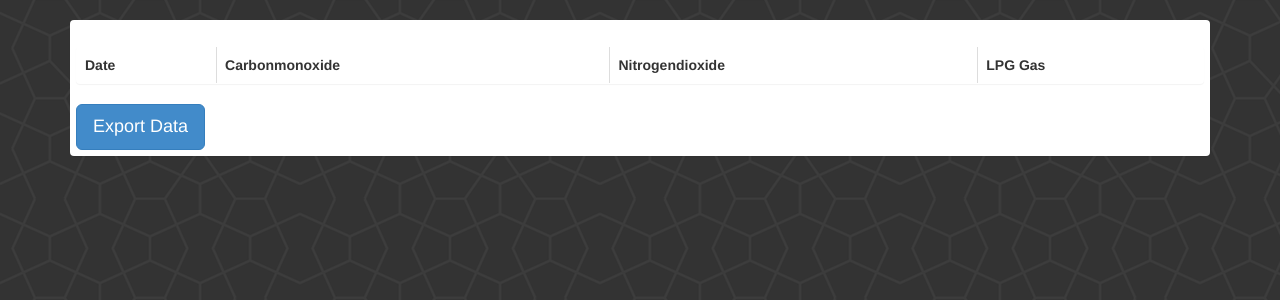
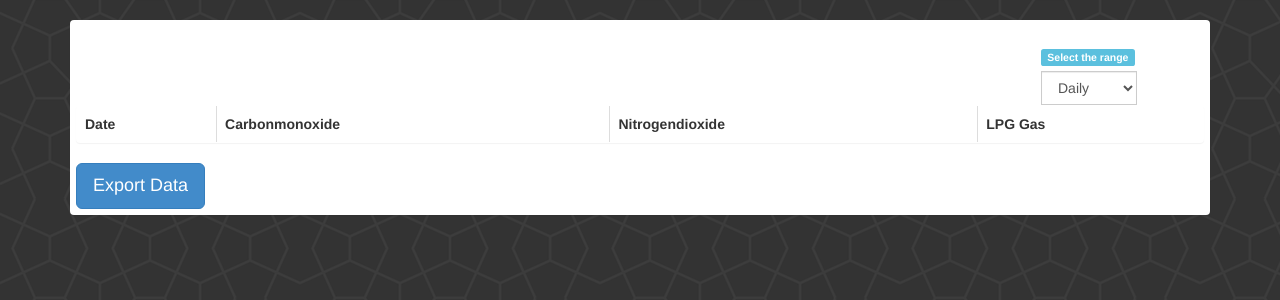
Before and after one commit to EmilyK/Quali-Hewa, a Django app: template hewa/templates/hewa/station_detail.html in a window 1280 px wide. Shown: the part 52-352 px from the top of the page. Run offline with Django 3.2, Linux system fonts and the light colour scheme; the template is opened without the code that fills it: values that come from a table or form of the project are taken from there, others are empty; parts of the project's set-up code (start-up, migrations or seed data) failed here and were passed over; some libraries are stand-ins or nearby versions.

Commit message:
fixed detail page

```diff
--- a/hewa/templates/hewa/station_detail.html
+++ b/hewa/templates/hewa/station_detail.html
@@ -1,7 +1,32 @@
 {% extends "hewa/base.html" %}
 {% load selectable_tags %}
+{% load staticfiles %}
 {% block container %}
+
 <h1>{{ object }}</h1>
+
+ <div class='row'>
+ 	<div class='col-md-10' style='margin-top: 10px;'>
+ 		<div id='container'></div>
+ 	</div>
+
+	<div class='col-md-2'>
+		<span class='label label-info'>Select the range</span><br/>
+		<div style='margin-top: 5px;'></div>
+		<form role='form' class='form'>
+			<div class='input-group'>
+				<select id='selectBox' class='form-control'>
+					<option value= 'daily' selected='selected'>Daily</option>
+					<option value='weekly'>Weekly</option>
+					<option value='monthly'>Monthly</option>
+				</select>
+			</div>
+		</form>
+	</div>
+</div>
+
+
+
 <div class='panel'>
 {# readings #}
 
@@ -29,3 +54,9 @@
 	<div class='col-md-12'><a href='{% url "generate-excel-station" object.pk %}' class='btn btn-lg btn-primary'>Export Data</a></div>
 </div>
 {% endblock %}
+
+
+{% block extra_js %}
+<script src="{% static 'js/chart_functions.js' %}"></script>
+<script src="{% static 'js/chart_station.js' %}"></script>
+{% endblock %}
```
